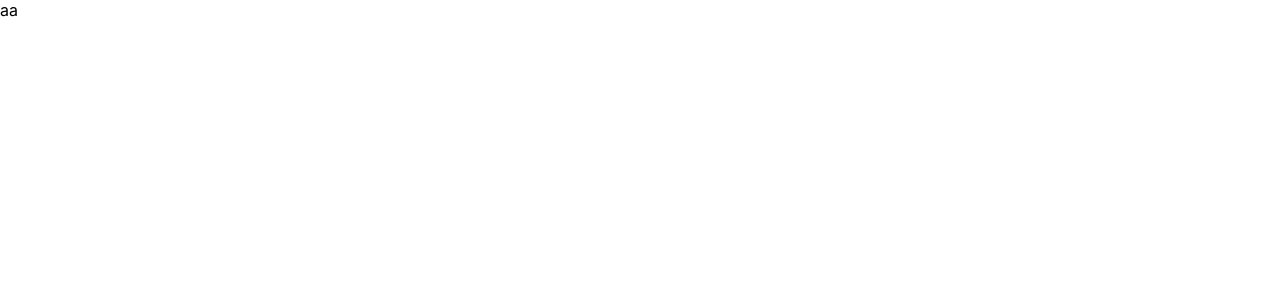
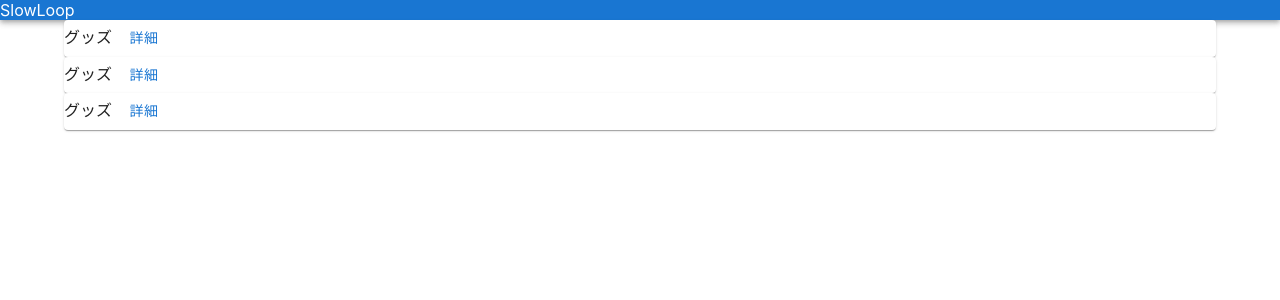
Before and after one commit to Nullpoir/slowloop_goods_api, a Next.js app in the folder front/: page / in a window 1280 px wide. Shown: the top 300 px of the page. Built offline with nearby package versions, Linux system fonts and the light colour scheme.

Commit message:
中間点

```diff
--- a/front/pages/api/hello.ts
+++ b/front/pages/api/hello.ts
@@ -1,4 +1,3 @@
-// Next.js API route support: https://nextjs.org/docs/api-routes/introduction
 import type { NextApiRequest, NextApiResponse } from 'next'
 
 type Data = {
--- a/front/pages/index.tsx
+++ b/front/pages/index.tsx
@@ -1,9 +1,39 @@
 import * as React from 'react';
+import { createTheme, ThemeProvider } from '@mui/material/styles';
+import { AppBar, Card, Container, CssBaseline, Button  } from '@mui/material';
+
+const theme = createTheme();
 
 const Home = (): JSX.Element => {
   return(
     <div>
-      aa
+      <AppBar position="static">
+
+        SlowLoop
+      </AppBar>
+
+      <Container>
+        <Card>
+          グッズ
+          <Button>
+            詳細
+          </Button>
+        </Card>
+
+        <Card>
+          グッズ
+          <Button>
+            詳細
+          </Button>
+        </Card>
+
+        <Card>
+          グッズ
+          <Button>
+            詳細
+          </Button>
+        </Card>
+      </Container>
     </div>
   )
 }
--- a/front/styles/globals.css
+++ b/front/styles/globals.css
@@ -1,26 +1,8 @@
-html,
-body {
+html, body {
   padding: 0;
   margin: 0;
-  font-family: -apple-system, BlinkMacSystemFont, Segoe UI, Roboto, Oxygen,
-    Ubuntu, Cantarell, Fira Sans, Droid Sans, Helvetica Neue, sans-serif;
+  font-family: -apple-system, BlinkMacSystemFont, Segoe UI, Roboto,
+    Oxygen, Ubuntu, Cantarell, Fira Sans, Droid Sans, Helvetica Neue,
+    sans-serif;
 }
-
-a {
-  color: inherit;
-  text-decoration: none;
-}
-
-* {
-  box-sizing: border-box;
-}
-
-@media (prefers-color-scheme: dark) {
-  html {
-    color-scheme: dark;
-  }
-  body {
-    color: white;
-    background: black;
-  }
-}
+* { box-sizing: border-box; }
```
